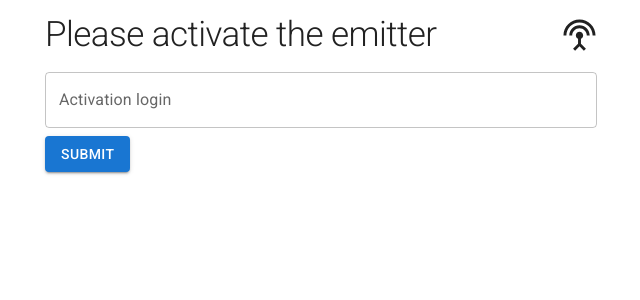
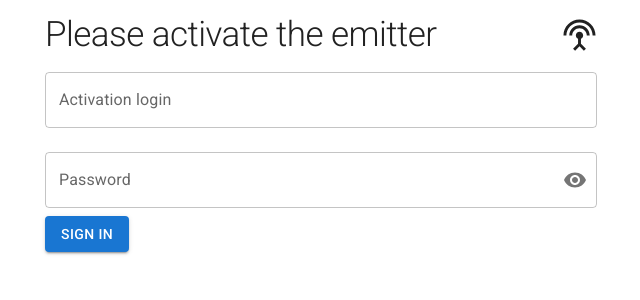
Before and after one commit to OleksandrDanylchenko/run-and-drive-emitter, a React (Vite) app: page /login in a window 1280 px wide. Shown: the top 300 px of the page, without its empty margins (319-959 px from the left). Built offline with nearby package versions, Linux system fonts and the light colour scheme.

Commit message:
feat: add password field

```diff
--- a/src/pages/Login/index.tsx
+++ b/src/pages/Login/index.tsx
@@ -1,19 +1,27 @@
 /** @jsx jsx */
 import { jsx } from '@emotion/react';
 import { yupResolver } from '@hookform/resolvers/yup';
+import { Visibility, VisibilityOff } from '@mui/icons-material';
 import SettingsInputAntennaIcon from '@mui/icons-material/SettingsInputAntenna';
 import Box from '@mui/material/Box';
 import Button from '@mui/material/Button';
 import Container from '@mui/material/Container';
+import IconButton from '@mui/material/IconButton';
+import InputAdornment from '@mui/material/InputAdornment';
 import TextField from '@mui/material/TextField';
 import Typography from '@mui/material/Typography';
-import React, { FC } from 'react';
+import React, { FC, useState } from 'react';
 import { useForm } from 'react-hook-form';
 import * as yup from 'yup';
 
 import { FormWrapper, Title, TitleBlock } from './styles';
 
-const loginSchema = yup
+interface LoginForm {
+  login: string;
+  password: string;
+}
+
+const loginFormSchema = yup
   .object({
     login: yup.string().length(6, 'Login should contain 6 characters').required(),
     password: yup.string().required(),
@@ -25,10 +33,15 @@ const Login: FC = () => {
     register,
     handleSubmit,
     formState: { errors },
-  } = useForm({
-    resolver: yupResolver(loginSchema),
+  } = useForm<LoginForm>({
+    resolver: yupResolver(loginFormSchema),
   });
   const onSubmit = (data: any) => console.log(data);
+
+  const [isShowPassword, setShowPassword] = useState(false);
+  const toggleShowPassword = () => {
+    setShowPassword((showPassword) => !showPassword);
+  };
 
   return (
     <Container maxWidth="sm">
@@ -44,12 +57,33 @@ const Login: FC = () => {
             label="Activation login"
             fullWidth
             margin="normal"
-            error={!!errors['login']}
-            helperText={errors['login']?.message}
+            error={!!errors.login}
+            helperText={errors.login?.message}
             {...register('login', { required: true })}
           />
+          <TextField
+            label="Password"
+            type={isShowPassword ? 'text' : 'password'}
+            fullWidth
+            margin="normal"
+            error={!!errors.login}
+            helperText={errors.login?.message}
+            InputProps={{
+              endAdornment: (
+                <InputAdornment position="end">
+                  <IconButton
+                    aria-label="toggle password visibility"
+                    onClick={toggleShowPassword}
+                    edge="end">
+                    {isShowPassword ? <VisibilityOff /> : <Visibility />}
+                  </IconButton>
+                </InputAdornment>
+              ),
+            }}
+            {...register('password', { required: true })}
+          />
           <Button variant="contained" onClick={handleSubmit(onSubmit)}>
-            Submit
+            Sign In
           </Button>
         </form>
       </Box>
```
